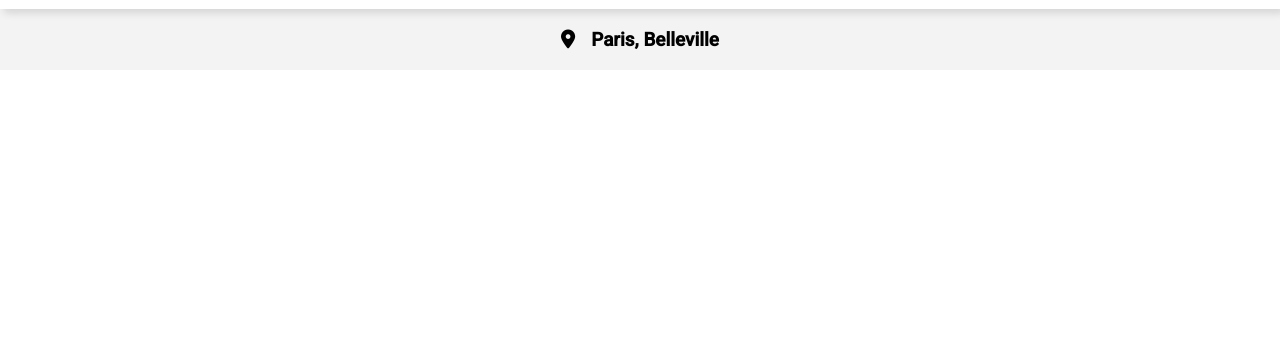
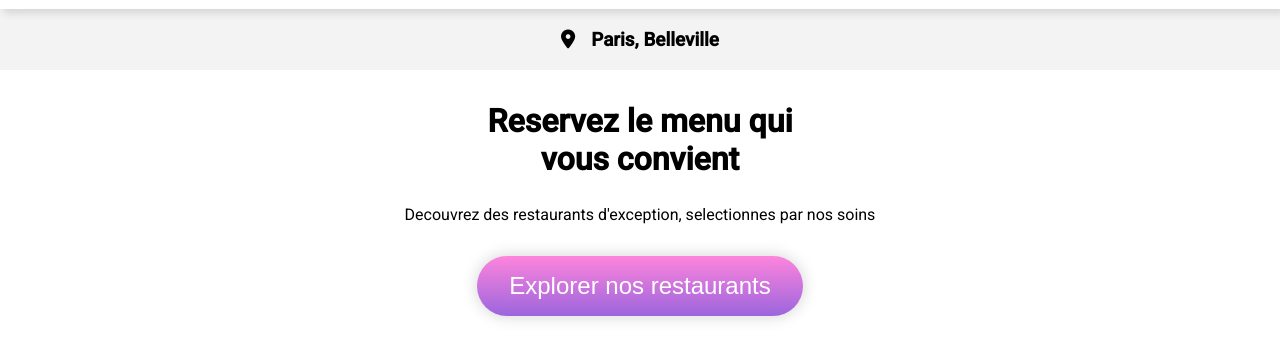
Before and after one commit to OlivierCervara/Ohmyfood, a plain HTML site: page index.html in a window 1280 px wide. Shown: the part 59-418 px from the top of the page. Drawn offline with Linux system fonts and the light colour scheme.

Commit message:
WIP Explorer ok, button ok

```diff
--- a/index.html
+++ b/index.html
@@ -19,6 +19,12 @@
                 <i class="fa-sharp fa-solid fa-location-dot"></i>
                 Paris, Belleville
             </div>
+
+            <section class="explorer">
+                <h2>Reservez le menu qui <br>vous convient</h2>
+                <p>Decouvrez des restaurants d'exception, selectionnes par nos soins</p>
+                <button>Explorer nos restaurants</button>
+            </section>
         </main>
     </body>
 
--- a/style.css
+++ b/style.css
@@ -42,3 +42,35 @@ header {
     font-size: 0.5cm;
     font-weight: 600;
 }
+
+/*EXPLORER*/
+.explorer {
+    text-align: center;
+}
+
+.explorer h2 {
+    margin-top: 2rem;
+    font-size: 2rem;
+}
+
+.explorer p {
+    font-size: 1rem;
+}
+
+.explorer button {
+    color: white; /*Pour que le texte soit blanc*/
+    font-weight: 200; /*Pour que le texte soit en gras*/
+    font-size: 1.5rem;
+    padding: 1rem 2rem;
+    border: none;
+    border-radius: 2rem; /*Bords arrondis*/
+    box-shadow: 0 0 16px #0000002e;
+    background-image: linear-gradient(rgba(255, 121, 218, 0.9), rgba(147, 86, 220, 0.9)); /*Les gradient permettent de passer d'une couleur a une autre*/
+    transition: all 200ms; /*Durer de la transition pour le zoom de l'element sur le hover*/
+    margin-top: 1rem;
+}
+
+.explorer button:hover {
+    transform: scale(1.02);
+    opacity: 0.9; /*Pour diminuer l'opacite*/
+}
```
